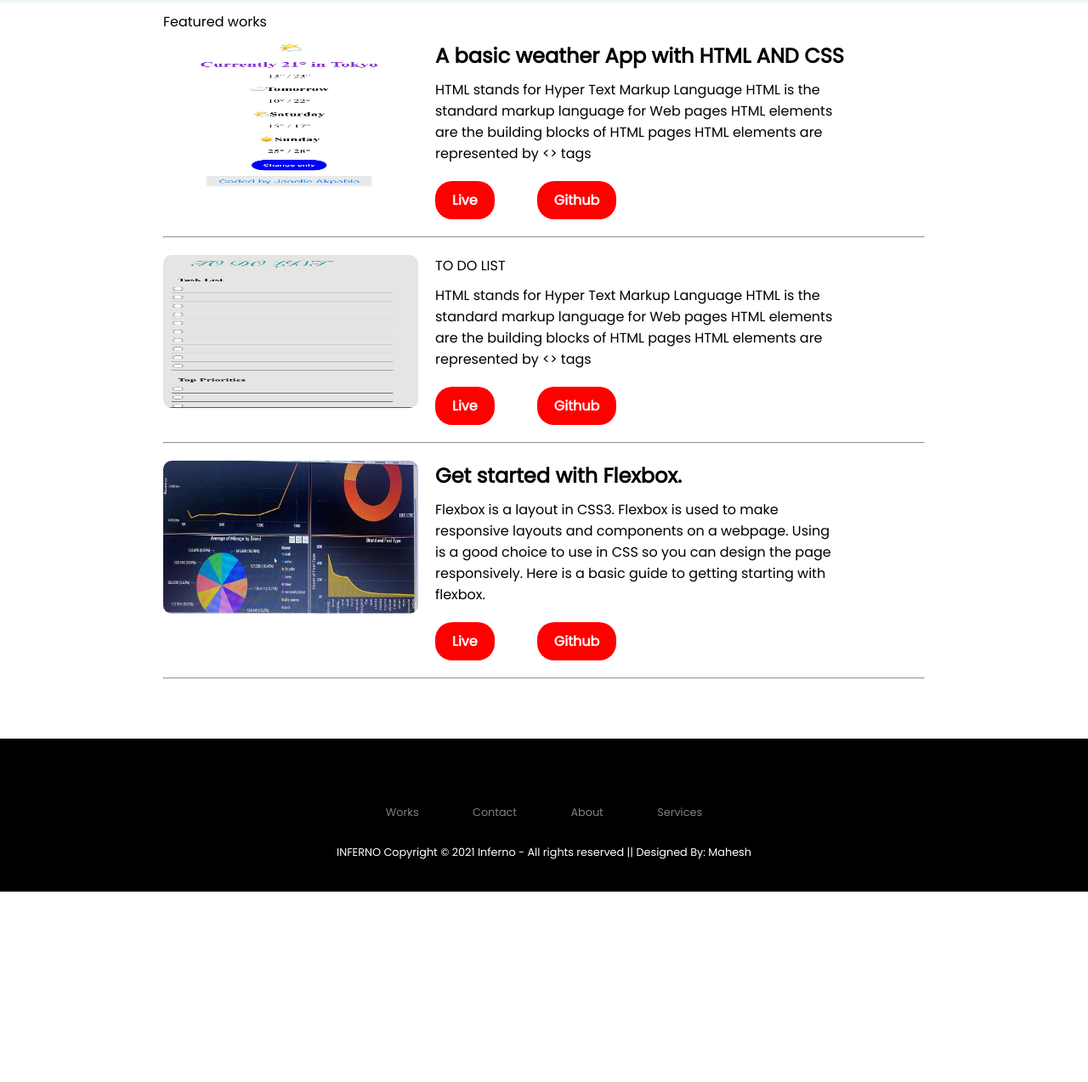
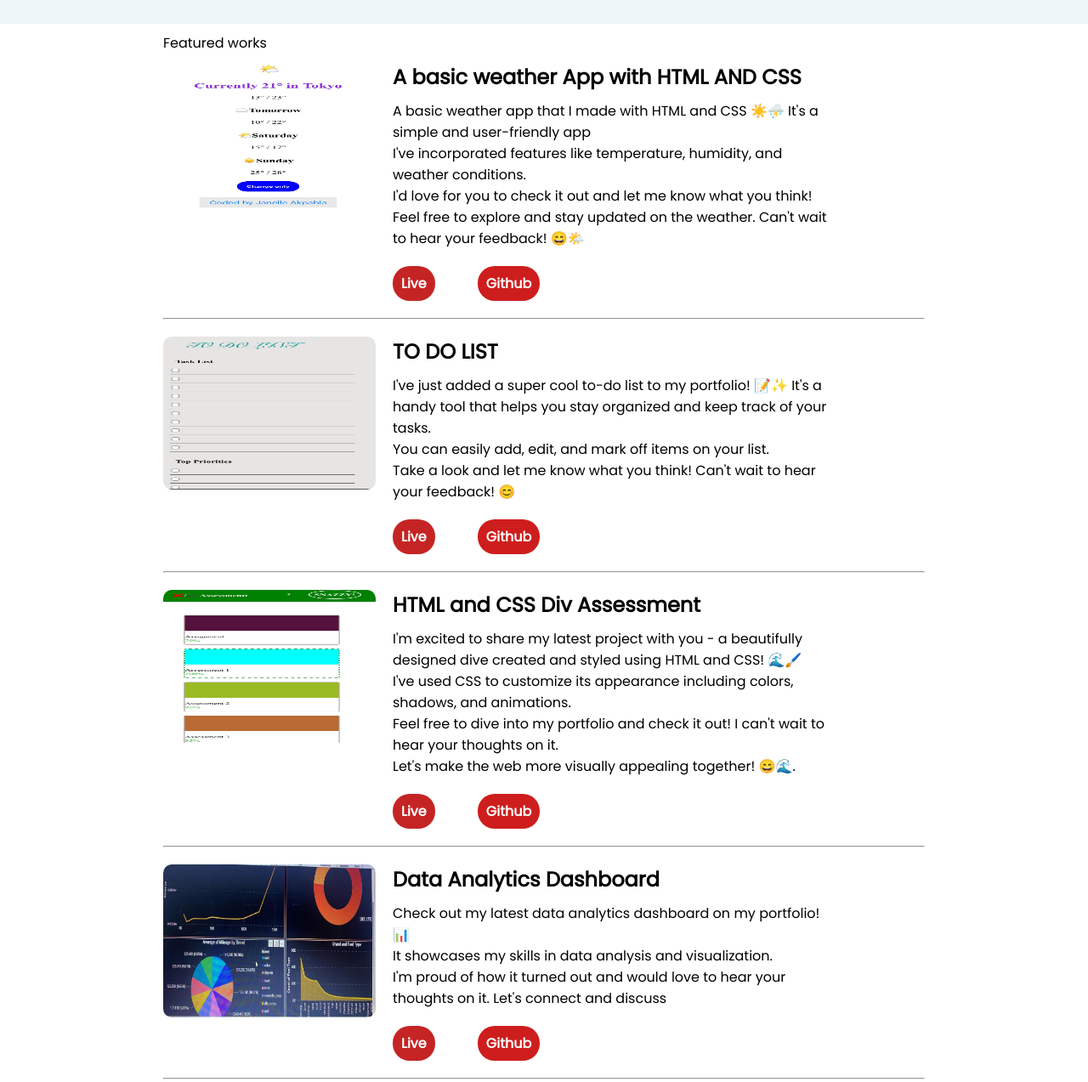
Before and after one commit to Jane-Akpabla/Portfolio, a plain HTML site: page Index.html in a window 1280 px wide. Shown: the part 878-2151 px from the top of the page at 85% size. Before the commit the page ends 1977 px from the top, so only its background shows below. Drawn offline with nearby package versions, Linux system fonts and the light colour scheme.

Commit message:
initial commit

```diff
--- a/Index.html
+++ b/Index.html
@@ -58,7 +58,7 @@
           <p class="about">
             Energetic software engineering student, With a Passion for software development, system analysis, data analytics, and graphic design
              Eager to create engaging user experiences and leverage data insights for impactful solutions.
-              Let's bring ideas to life!  Driven to make a positive ions.
+              Let's bring ideas to life! Driven to make a positive impact through innovative software solutions.
 
           <!--  This button  to link to download the resume -->
           <a href="#" class="Download "><button
@@ -70,7 +70,7 @@
             <a href="https://github.com/">
               <img class="socialicons" src="/Assest/github.png" alt=" Github">
                  </a>
-            <a href="www.linkedin.com/in/janet-akpabla-84jk">
+            <a href="https://www.linkedin.com/in/janet-akpabla-84jk/">
               <img class="socialicons" src="/Assest/linkedin.png" alt="linkedin">
             </a>
           </div>
@@ -196,11 +196,12 @@
             A basic weather App with HTML AND CSS</h1></a>
 
           <p class="f-w-article">
-            HTML stands for Hyper Text Markup Language HTML is the standard
-            markup language for Web pages HTML elements are the building
-            blocks of HTML pages HTML elements are represented by <> tags
-          </p>
-
+            A basic weather app that I made with HTML and CSS ☀️⛈️ It's a simple and user-friendly app <br>
+            I've incorporated features like temperature, humidity, and weather conditions.<br>
+            I'd love for you to check it out and let me know what you think! <br>
+            Feel free to explore and stay updated on the weather.
+            Can't wait to hear your feedback! 😄🌤️
+           </p>
           <!-- live and Github  -->
           <div class=" liveGithub">
             <a class="live" href="https://akpabla-weather-app-84jk.netlify.app"
@@ -209,32 +210,52 @@
           </div>
         </div>
       </div>
-
-
       <!-- PROJECT TWO  -->
       <hr />
       <div class="f-w-item">
         <div class="f-w-img">
           <img src="/Assest/to do list.jpeg" alt="" />
         </div>
-        <div class="f-w-text">TO DO LIST
-          <h1><a href="#">
+        <div class="f-w-text">
+          <h1><a href="#">TO DO LIST
               </h1></a>
 
           <p class="f-w-article">
-            HTML stands for Hyper Text Markup Language HTML is the standard
-            markup language for Web pages HTML elements are the building
-            blocks of HTML pages HTML elements are represented by <> tags
+            I've just added a super cool to-do list to my portfolio! 📝✨ It's a handy tool that helps you stay organized and keep track of your tasks. <br>
+            You can easily add, edit, and mark off items on your list.<br>Take a look and let me know what you think! Can't wait to hear your feedback! 😊
           </p>
-
           <div class=" liveGithub">
             <a class="live" href="https://akpbala-simple-84jk.netlify.app"
               target="_blank"><span>Live</span></a>
             <a class="github" href="https://github.com/Jane-Akpabla/To-do-list.git" target="_blank"> Github </a>
           </div>
         </div>
+      </div><hr>
+
+           <!-- ========PROJECT THREE========= -->
+      <div class="f-w-item">
+        <div class="f-w-img">
+          <img src="/Assest/Assessment.jpeg" alt="" />
+        </div>
+        <div class="f-w-text">
+          <h1><a href="#">
+            HTML and CSS Div Assessment</h1></a>
+          <p class="f-w-article">
+            I'm excited to share my latest project with you - a beautifully designed dive created and styled using HTML and CSS! 🌊🖌️<br>
+           I've used CSS to customize its appearance including colors, shadows, and animations. <br>
+           Feel free to dive into my portfolio and check it out! I can't wait to hear your thoughts on it.<br>
+          Let's make the web more visually appealing together! 😄🌊.
+          </p>
+          <!-- live and Github  -->
+          <div class=" liveGithub">
+            <a class="live" href="https://astounding-panda-18d433.netlify.app"
+              target="_blank"><span>Live</span></a>
+            <a class="github" href="https://github.com/Jane-Akpabla/Div-style" target="_blank"> Github</a>
+          </div>
+        </div>
       </div>
-      <!-- PROJECT THREE  -->
+
+      <!-- PROJECT FOUR  -->
       <div class="f-w">
         <hr />
         <div class="f-w-item">
@@ -243,35 +264,24 @@
           </div>
           <div class="f-w-text">
             <h1> <a href="#">
-                Get started with Flexbox.</h1></a>
+                Data Analytics Dashboard</h1></a>
             <p class="f-w-article">
-              Flexbox is a layout in CSS3. Flexbox is used to make responsive
-              layouts and components on a webpage. Using is a good choice to
-              use in CSS so you can design the page responsively. Here is a
-              basic guide to getting starting with flexbox.
+              Check out my latest data analytics dashboard on my portfolio! 📊 <br>
+              It showcases my skills in data analysis and visualization. <br>
+              I'm proud of how it turned out and would love to hear your thoughts on it. Let's connect and discuss
             </p>
 
             <div class=" liveGithub">
-              <a class="live" href="https://talehrzayev.github.io/CSS-Grid-vs-Flexbox/"
+              <a class="live" href=""
                 target="_blank"><span>Live</span></a>
-              <a class="github" href="https://talehrzayev.github.io/CSS-Grid-vs-Flexbox/" target="_blank"> Github </a>
+              <a class="github" href="https://github.com/Jane-Akpabla" target="_blank"> Github </a>
             </div>
           </div>
         </div>
-        <hr />
-
-
-
-
+        <hr/>
         </div>
-
-
-
       </div>
     </div>
-
-
-
     <!--  Footer section -->
     <footer id="footer">
       <div  class="footer">
@@ -285,26 +295,19 @@
         <li><a href="#contact">Contact</a></li>
         <li><a href="#about">About</a></li>
         <li><a href="#services">Services</a></li>
-
       </ul>
       </div>
-
       <div class="row">
-      INFERNO Copyright © 2021 Inferno - All rights reserved || Designed By: Mahesh
+           SNAZZY! Copyright © 2024 - All rights reserved || Designed By: Janet-Akpabla
       </div>
       </div>
       </footer>
   </section>
 
   <!-- END THE PROJECT SECTION  -->
-
-
   <!-- FOOTER SECTION  -->
 
   <!-- END OF THE FOOTER SECTION  -->
-
-
-
 
   <script src="https://cdnjs.cloudflare.com/ajax/libs/jquery/3.6.0/jquery.min.js"></script>
   <script>
--- a/style.css
+++ b/style.css
@@ -16,9 +16,9 @@
 body {
   background-color: #fff;
   font-family: "Poppins", sans-serif;
+  flex-wrap: wrap;
 
 }
-
 
 /*  NAVIGATION SECTION  */
 a {
@@ -39,8 +39,6 @@ nav {
   list-style: none;
   display: flex;
 }
-
-
 
 .nav-links li a {
   color: #000000;
@@ -72,30 +70,27 @@ header {
   width: 100%;
   height: max-content;
 }
+
 header h1 {
   font-size: 30px;
   font-weight: bold;
   font-size: 3rem;
-
 }
 
 .head-img img {
-  width: 250px;
+  width: 350px;
+  height: 300px;
   border-radius: 50%;
   transition: all 0.3s ease 0s;
 }
 .head-img img:hover {
   transform: scale(1.1);
 }
-.about {
+
+.about{
   font-size: 16px;
   margin-top: 30px;
-
 }
-
-
-
-
 
 /*  Download Resume section   */
 .Download button {
@@ -116,9 +111,7 @@ header h1 {
 }
 /* end of the downland the resume section  */
 
-
 /* soccial icons  */
-
 .Download .social-icons  {
   display: flex;
   justify-content: center;
@@ -128,19 +121,13 @@ header h1 {
   width: auto;
   flex-direction: row;
   margin-top: 20rem;
-
-
-
 }
-
 .social-icons a img {
   width: 30px;
   transition: all 0.3s ease 0s;
   gap: 50px;
   color: #000000;
-
 }
-
 
 /* experience section ==================*/
 .icon{
@@ -152,9 +139,7 @@ header h1 {
 .details-container{
   display: flex;
   justify-content: center;
-
 }
-
 
 #experience {
   position: relative;
@@ -166,13 +151,18 @@ header h1 {
   font-size: 1.75rem;
   margin-bottom: 2rem;
 }
+H1{
+  color: #ff0000;
+}
+H3{
+  color: #ff0000;
+}
 
 .experience-details-container {
   display: flex;
   justify-content: center;
   flex-direction: column;
 }
-
 .article-container {
   display: flex;
   text-align: initial;
@@ -193,13 +183,11 @@ article .icon {
   cursor: default;
 }
 
-
 .section1 {
   width: 100%;
   display: flex;
   justify-content: space-between;
 }
-
 .img-article {
   width: 60%;
 }
@@ -208,7 +196,6 @@ article .icon {
   align-items: center;
   order: 1;
 }
-
 section.section2 {
   width: 100%;
   height: max-content;
@@ -276,10 +263,11 @@ section.section2 {
   gap: 20px;
 }
 .f-w-img img {
-  width: 300px;
+  width: 250px;
   height: 180px;
   border-radius: 10px;
   transition: all 0.3s ease 0s;
+
 }
 .f-w-img img:hover {
   transform: scale(1.1);
@@ -303,22 +291,22 @@ section.section2 {
 /* Live button */
 .liveGithub .live {
   border-radius: 20px;
-  background-color: #ff0000;
-  padding: 2px 18px;
+  background-color: rgb(197, 36, 36);
+  padding: 2px 10px;
   color: #fff;
   font-weight: bold;
-  padding: 10px 20px;
+  padding: 8px 10px;
 
 }
 
 /*  GITHUB BUTTON  */
 .liveGithub .github {
   border-radius: 20px;
-  background-color: #ff0000;
-  padding: 2px 18px;
+  background-color: rgb(206, 29, 29);
+  padding: 2px 10px;
   color: #fff;
   font-weight: bold;
-  padding: 10px 20px;
+  padding: 8px 10px;
 
 }
 
```
Also changed, not shown: Assest/Assessment.jpeg (added).
